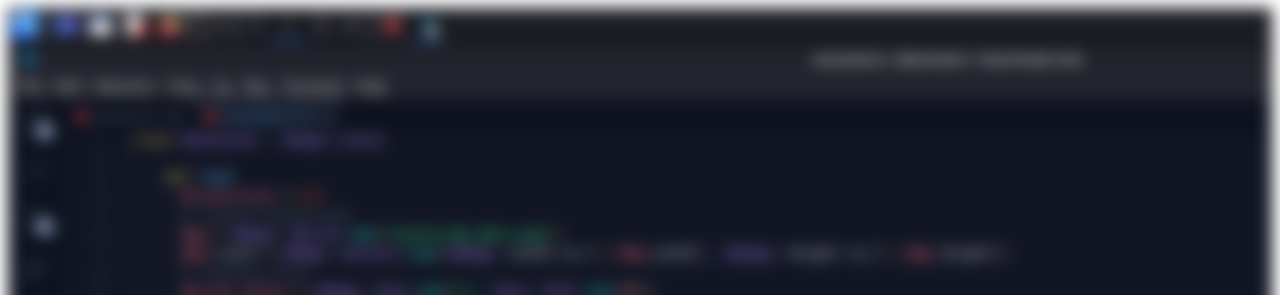
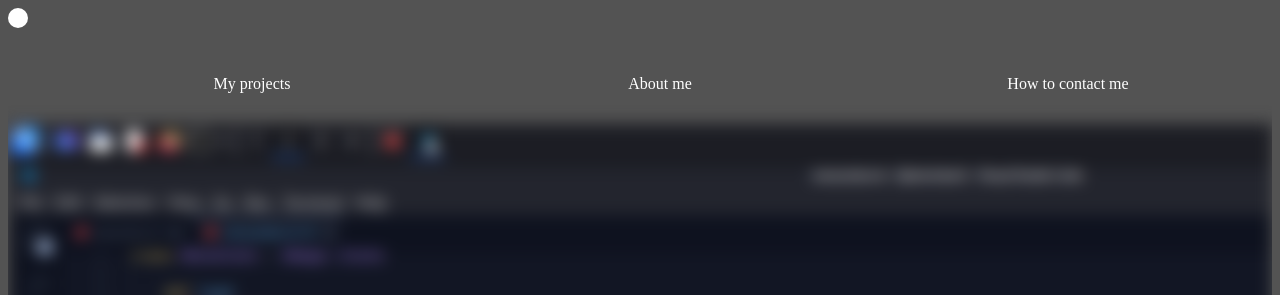
Before and after one commit to deadpanda-c/about_me, a website: page index.html in a window 1280 px wide. Shown: the top 295 px of the page. Drawn offline with Linux system fonts and the light colour scheme.

Commit message:
# New * added a circle with an animation who going through the page * added a navigation bar * added link for the navigation bar but temporarily, there is no page for them # TODO * trying to do the other page

```diff
--- a/index.html
+++ b/index.html
@@ -9,7 +9,15 @@
 </head>
 <body>
 
+    <figure class="circle"></figure>
     <header id="header">
+        <nav>
+            <ul>
+                <li><a href="/my_projects">My projects</a></li>
+                <li><a href="/about_me">About me</a></li>
+                <li><a href="/contact_me">How to contact me</a></li>
+            </ul>
+        </nav>
         <div id="img-bg"></div>
 
         <div class="title">
--- a/public/css/styles.css
+++ b/public/css/styles.css
@@ -1,5 +1,30 @@
 html, body {
     height: 100%;
+    overflow: hidden;
+    background-color: #535353;
+}
+
+/* Figure */
+
+.circle {
+    display: block;
+    background-color: #fff;
+    border-radius: 50%;
+    height: 20px;
+    width: 20px;
+    margin: 0;
+    position: relative;
+    animation: move_forward 5s infinite;
+    animation-timing-function: ease;
+}
+
+@keyframes move_forward {
+    from {
+        left: 0px;
+    }
+    to {
+        left: 100%;
+    }
 }
 
 /* Header */
@@ -8,6 +33,38 @@ html, body {
     height: 100%;
 }
 
+/* NAVIGATION BAR */
+
+#header nav {
+    width: 100%;
+    height: 10%;
+}
+
+#header nav ul {
+    height: 100%;
+    display: flex;
+    text-align: center;
+}
+
+#header nav ul li, #header nav ul li a {
+    text-decoration: none;
+    flex: auto;
+    color: white;
+    display: inline-block;
+    transition: all;
+    transition-duration: 0.7s;
+    width: 50%;
+    margin: auto;
+    padding: 10px;
+}
+
+#header nav ul li a:hover {
+    cursor: pointer;
+    background-color: white;
+    color: black;
+}
+
+/* BACKGROUND IMAGE */
 #img-bg {
     /* margin: 10px; */
     padding: 10px;
```
Also changed, not shown: nothing.html (added, +15 -0 lines), server.js (+14 -1 lines), src/nothing.js (added, +7 -0 lines), about_me.html (added), contact.html (added).
